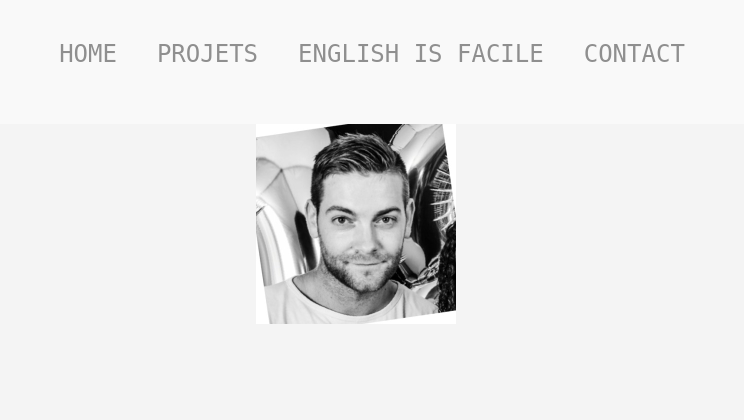
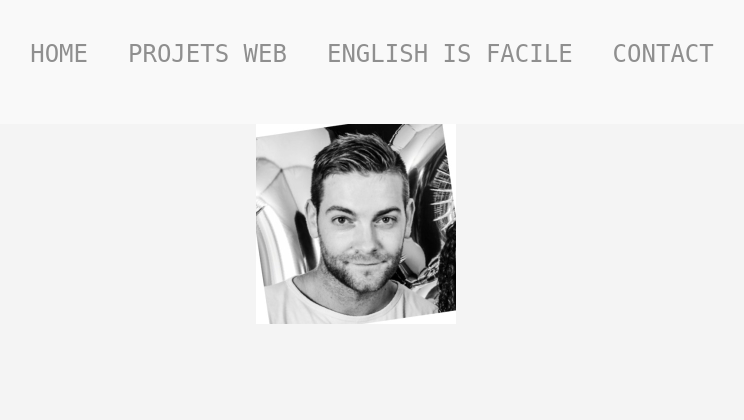
Before and after one commit to Reaven23/rails-my-web-profile, a Rails app: page / in a window 1280 px wide. Shown: the top 420 px of the page, without its empty margins (284-1028 px from the left). Run offline with Rails 7, Linux system fonts and the light colour scheme; style sheets or scripts are compiled from the project's sources; some libraries are stand-ins or nearby versions.

Commit message:
color rectified

```diff
--- a/app/assets/stylesheets/pages/_navbar.scss
+++ b/app/assets/stylesheets/pages/_navbar.scss
@@ -31,28 +31,14 @@ nav {
         color: #8f8f8f;
         font-size: 24px;
         font-weight: 400;
-        transition: all 1.5s ease-in-out;
+        transition: all 0.5s ease-in-out;
         position: relative;
         text-transform: uppercase;
 
-        &::before {
-          content: attr(data-item);
-          transition: 1.5s;
-          color: #5f9e5d;
-          position: absolute;
-          top: 0;
-          bottom: 0;
-          left: 0;
-          right: 0;
-          width: 0;
+        &:hover {
+          transition: 0.5s;
+          color: #5dc859;
           overflow: hidden;
-        }
-
-        &:hover {
-          &::before {
-            width: 100%;
-            transition: all 1s ease-in-out;
-          }
         }
       }
     }
--- a/app/views/pages/_navbar.html.erb
+++ b/app/views/pages/_navbar.html.erb
@@ -2,7 +2,7 @@
   <nav class="navbar-flow">
     <ul class="menuItems">
       <li><a href='#' data-item='Home'>Home</a></li>
-      <li><a href='#' data-item='Projets'>Projets</a></li>
+      <li><a href='#' data-item='Projets Web'>Projets Web</a></li>
       <li><a href='#' data-item='English is Facile'>English is Facile</a></li>
       <li><a href='#' data-item='Contact'>Contact</a></li>
     </ul>
```
